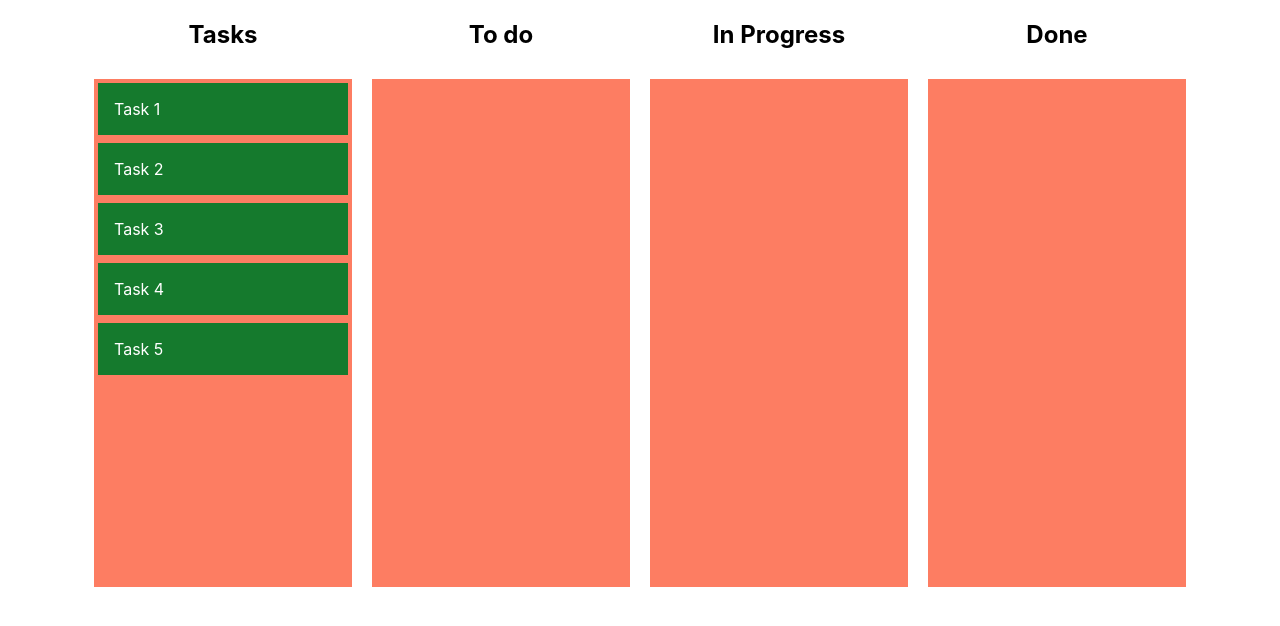
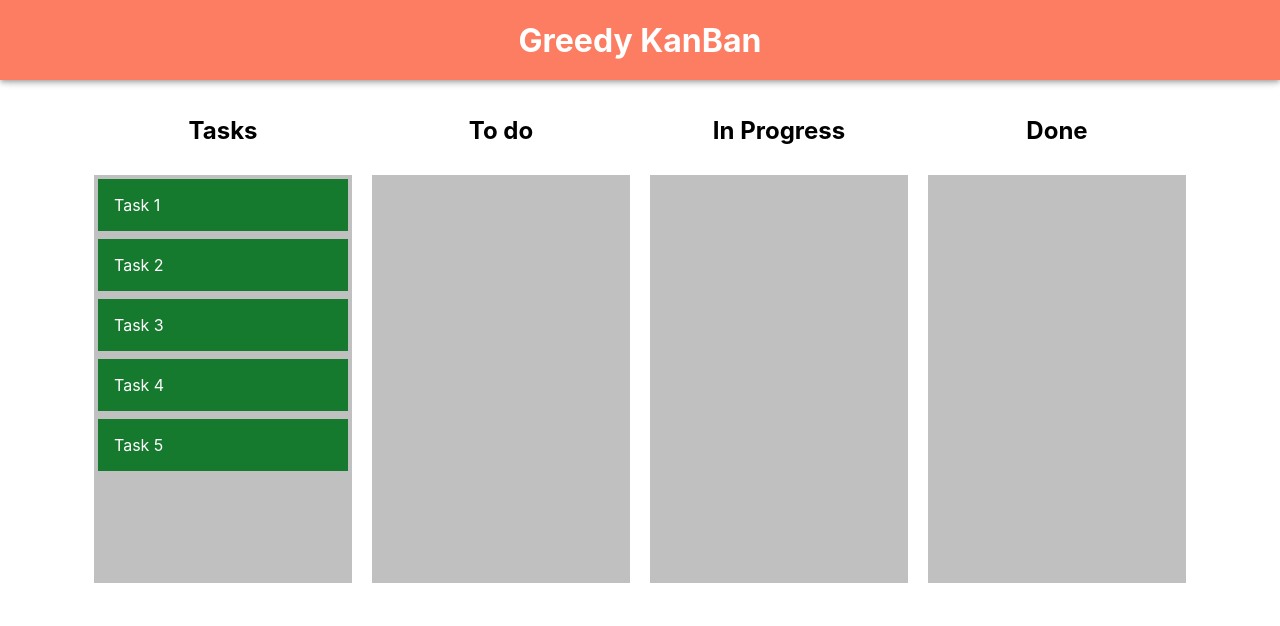
Before and after one commit to projeto-de-algoritmos/Greed_GreedyKanBan, a React (Create React App) app in the folder todo-greed/: page / in a window 1280 px wide. Shown: the top 626 px of the page. Built offline with nearby package versions, Linux system fonts and the light colour scheme.

Commit message:
add style and navbar

```diff
--- a/todo-greed/package.json
+++ b/todo-greed/package.json
@@ -3,6 +3,9 @@
   "version": "0.1.0",
   "private": true,
   "dependencies": {
+    "@emotion/react": "^11.8.1",
+    "@emotion/styled": "^11.8.1",
+    "@mui/material": "^5.4.4",
     "@testing-library/jest-dom": "^5.16.2",
     "@testing-library/react": "^12.1.3",
     "@testing-library/user-event": "^13.5.0",
@@ -11,6 +14,7 @@
     "react-dom": "^17.0.2",
     "react-scripts": "5.0.0",
     "reflexbox": "^4.0.6",
+    "styled-components": "^5.3.3",
     "uuid": "^8.3.2",
     "web-vitals": "^2.1.4"
   },
--- a/todo-greed/src/App.js
+++ b/todo-greed/src/App.js
@@ -91,11 +91,11 @@ function App() {
                         ref={provided.innerRef}
                         style={{
                           background: snapshot.isDraggingOver
-                            ? '#fb6b4c'
-                            : '#fd7d62',
+                            ? '#D3D3D3'
+                            : '#C0C0C0',
                           padding: 4,
                           width: 250,
-                          minHeight: 500,
+                          minHeight: 400,
                         }}
                       >
                         {column.items.map((item, index) => {
--- /dev/null
+++ b/todo-greed/src/components/Navbar/navbar.jsx
@@ -0,0 +1,19 @@
+import AppBar from '@mui/material/AppBar'
+import * as S from './styles'
+
+const Navbar = () => {
+    return(
+        <S.Container>
+            <AppBar
+                style={{ background: '#fd7d62',
+                        alignItems: 'center',
+                        height: '5rem',
+                    }}
+            >
+                <h1>Greedy KanBan</h1>
+            </AppBar>
+        </S.Container>
+    )
+};
+
+export default Navbar;
--- /dev/null
+++ b/todo-greed/src/components/Navbar/styles.js
@@ -0,0 +1,6 @@
+import styled from 'styled-components';
+
+export const Container = styled.div`
+    display: flex;
+    padding: 3rem;
+`;
--- a/todo-greed/src/index.js
+++ b/todo-greed/src/index.js
@@ -3,9 +3,11 @@ import ReactDOM from 'react-dom';
 import './index.css';
 import App from './App';
 import reportWebVitals from './reportWebVitals';
+import Navbar from './components/Navbar/navbar';
 
 ReactDOM.render(
   <React.StrictMode>
+    <Navbar />
     <App />
   </React.StrictMode>,
   document.getElementById('root')
```
Also changed, not shown: 1 other file (tests, documents, lock files or other folders).
